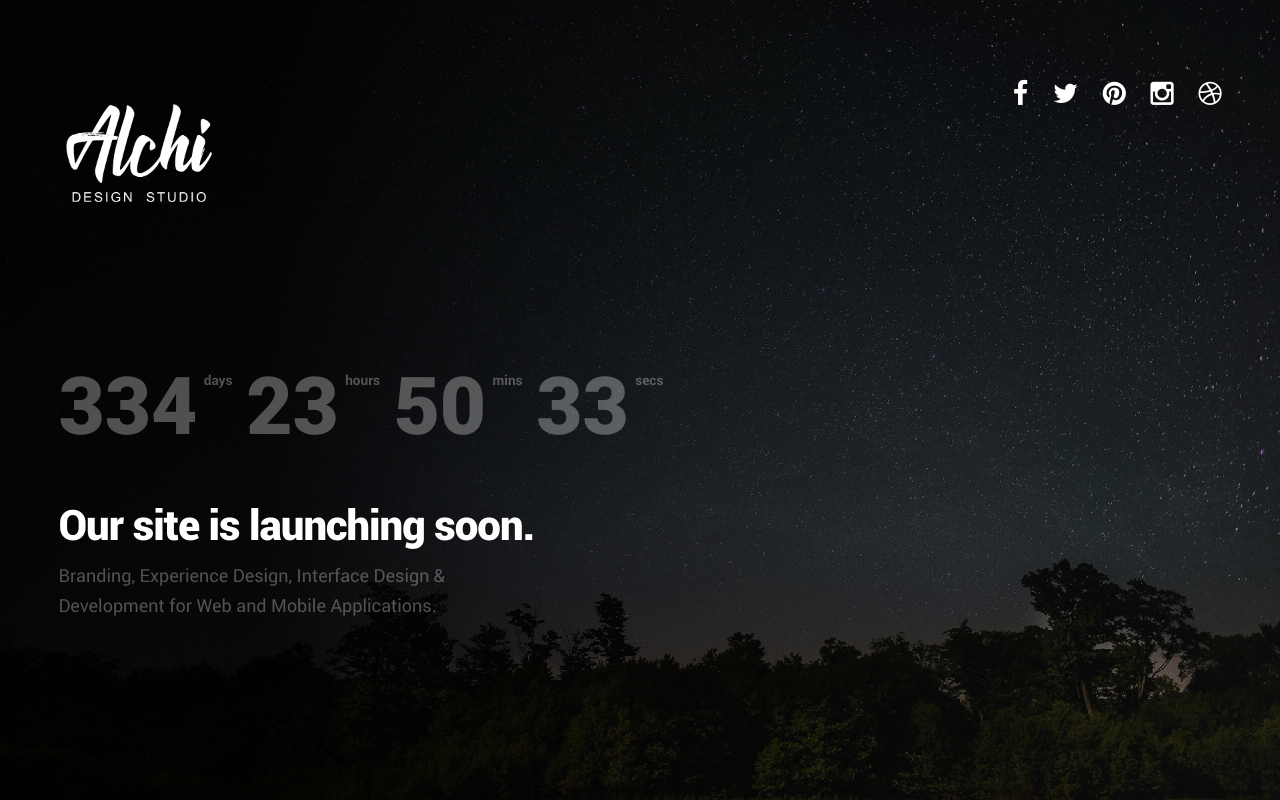
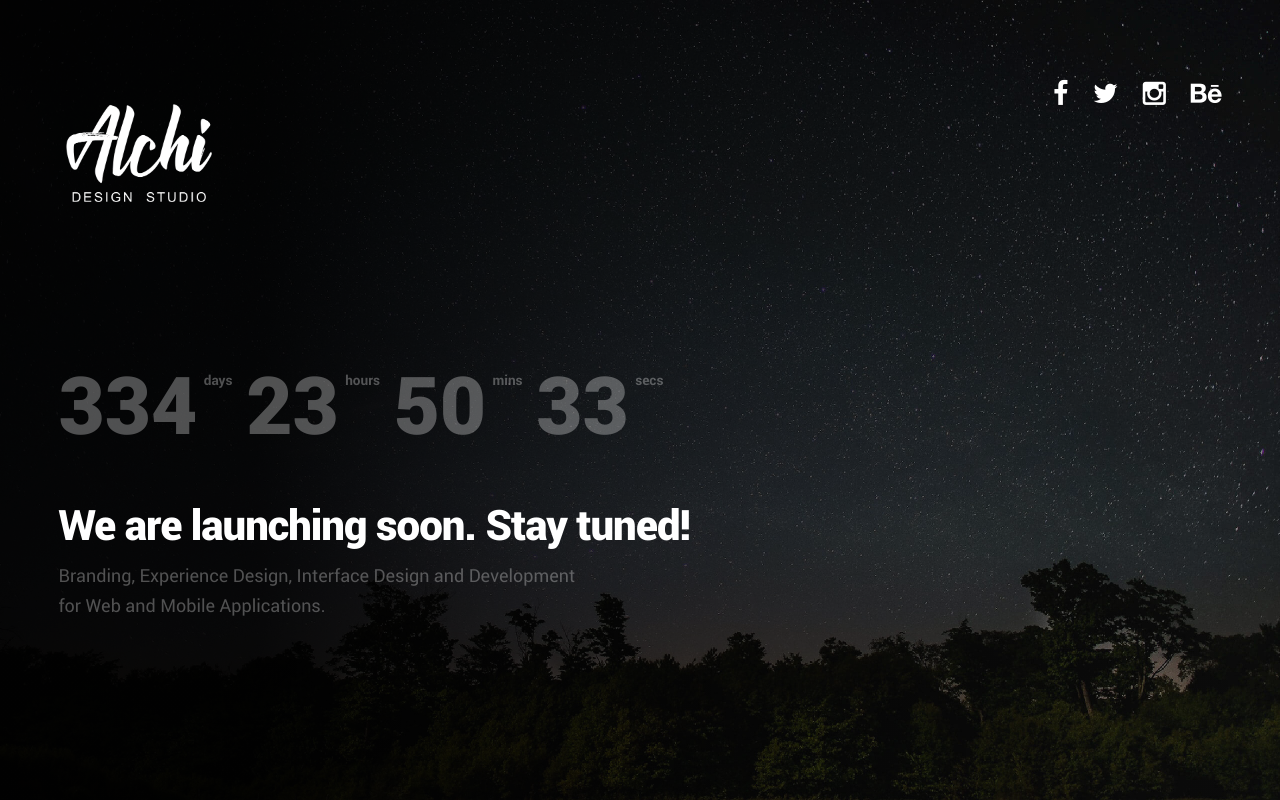
Before and after one commit to iamNavaneeth/alchi, a plain HTML site: page index.html in a window 1280 px wide. Drawn offline with Linux system fonts and the light colour scheme.

Commit message:
content edit

```diff
--- a/css/main.css
+++ b/css/main.css
@@ -1081,14 +1081,14 @@ header .social-links ul li a:focus {
 	line-height: 1.143;
 	color: #FFFFFF;
 	margin-bottom: 1.2rem;
-	max-width: 600px;
+	/* max-width: 600px; */
 	position: relative;
 }
 .main-content-tablecell p {
 	color: rgba(255, 255, 255, 0.3);
 	font-family: "roboto-regular", sans-serif;
 	font-size: 1.8rem;
-	max-width: 400px;
+	max-width: 530px;
 }
 
 .scroll-icon {
--- a/index.html
+++ b/index.html
@@ -47,11 +47,11 @@
 
 			<div class="social-links">
 			   <ul>
-					<li><a href="#"><i class="fa fa-facebook"></i></a></li>
-					<li><a href="#"><i class="fa fa-twitter"></i></a></li>
-				   <li><a href="#"><i class="fa fa-pinterest"></i></a></li>
-				   <li><a href="#"><i class="fa fa-instagram"></i></a></li>
-				   <li><a href="#"><i class="fa fa-dribbble"></i></a></li>
+					<li><a href="https://www.facebook.com/alchiDsgnStudio" target="_blank"><i class="fa fa-facebook"></i></a></li>
+					<li><a href="https://twitter.com/alchiDsgnStudio" target="_blank"><i class="fa fa-twitter"></i></a></li>
+				   <!-- <li><a href="#"><i class="fa fa-pinterest"></i></a></li> -->
+				   <li><a href="https://www.instagram.com/alchiDsgnStudio/" target="_blank"><i class="fa fa-instagram"></i></a></li>
+				   <li><a href="https://www.behance.net/iamNavaneeth" target="_blank"><i class="fa fa-behance"></i></a></li>
 				</ul>
 			</div>
    	</div>
@@ -83,9 +83,9 @@
 		   			</div>
 
 			  			<div class="bottom-text">
-			  				<h1>Our site is launching soon.</h1>
+			  				<h1>We are launching soon. Stay tuned!</h1>
 				  			<p>
-							Branding, Experience Design, Interface Design &amp; Development for Web and Mobile Applications.
+				          Branding, Experience Design, Interface Design and Development for Web and Mobile Applications.
 				  			</p>
 			  			</div>
 
```
